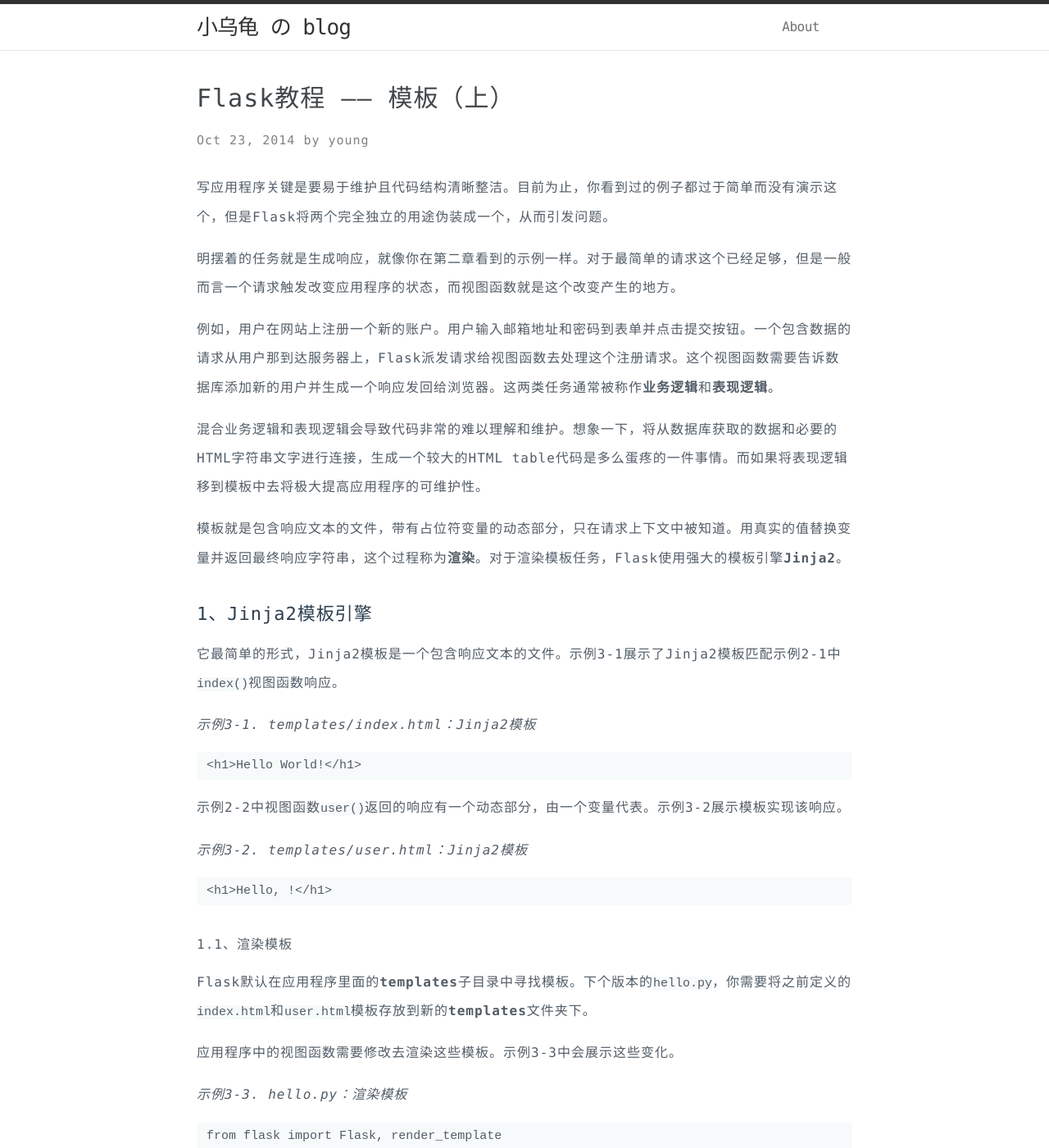
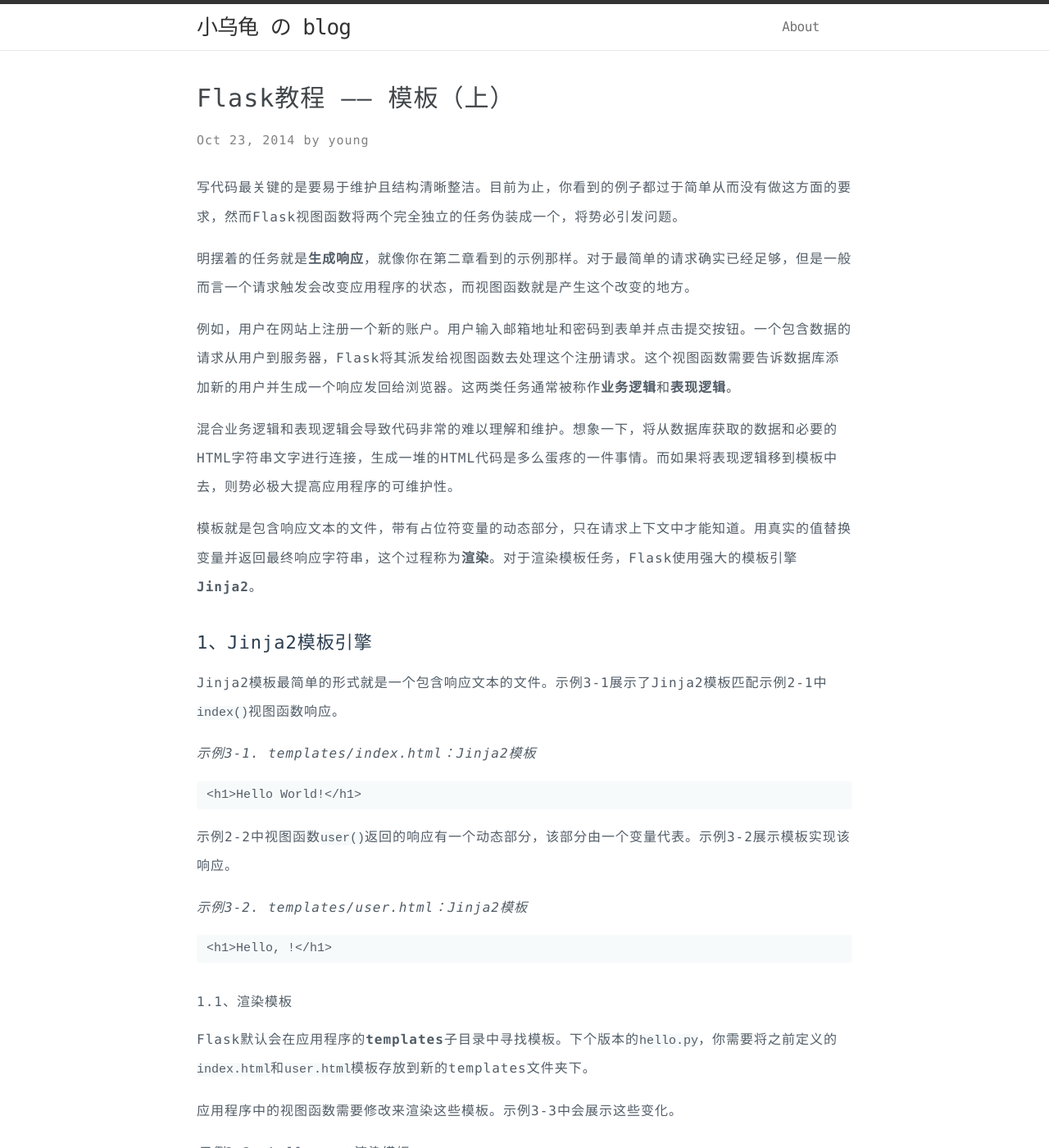
Before and after one commit to wanyoung1231/young-py.github.io, a Jekyll site: the page built from _posts/flask/2014-10-23-flask-3-1.markdown, in a window 1280 px wide and 1400 px high. Shown: the whole window at 82% size. Built offline with Jekyll 4.4.1, drawn with Linux system fonts in a browser that asks for light colours; some of the changed text lies outside the part shown.

Commit message:
完善flask3-1

```diff
--- a/_posts/flask/2014-10-23-flask-3-1.markdown
+++ b/_posts/flask/2014-10-23-flask-3-1.markdown
@@ -6,25 +6,25 @@ categories: flask
 author: young
 ---
 
-写应用程序关键是要易于维护且代码结构清晰整洁。目前为止，你看到过的例子都过于简单而没有演示这个，但是Flask将两个完全独立的用途伪装成一个，从而引发问题。
+写代码最关键的是要易于维护且结构清晰整洁。目前为止，你看到的例子都过于简单从而没有做这方面的要求，然而Flask视图函数将两个完全独立的任务伪装成一个，将势必引发问题。
 
-明摆着的任务就是生成响应，就像你在第二章看到的示例一样。对于最简单的请求这个已经足够，但是一般而言一个请求触发改变应用程序的状态，而视图函数就是这个改变产生的地方。
+明摆着的任务就是**生成响应**，就像你在第二章看到的示例那样。对于最简单的请求确实已经足够，但是一般而言一个请求触发会改变应用程序的状态，而视图函数就是产生这个改变的地方。
 
-例如，用户在网站上注册一个新的账户。用户输入邮箱地址和密码到表单并点击提交按钮。一个包含数据的请求从用户那到达服务器上，Flask派发请求给视图函数去处理这个注册请求。这个视图函数需要告诉数据库添加新的用户并生成一个响应发回给浏览器。这两类任务通常被称作**业务逻辑**和**表现逻辑**。
+例如，用户在网站上注册一个新的账户。用户输入邮箱地址和密码到表单并点击提交按钮。一个包含数据的请求从用户到服务器，Flask将其派发给视图函数去处理这个注册请求。这个视图函数需要告诉数据库添加新的用户并生成一个响应发回给浏览器。这两类任务通常被称作**业务逻辑**和**表现逻辑**。
 
-混合业务逻辑和表现逻辑会导致代码非常的难以理解和维护。想象一下，将从数据库获取的数据和必要的HTML字符串文字进行连接，生成一个较大的HTML table代码是多么蛋疼的一件事情。而如果将表现逻辑移到模板中去将极大提高应用程序的可维护性。
+混合业务逻辑和表现逻辑会导致代码非常的难以理解和维护。想象一下，将从数据库获取的数据和必要的HTML字符串文字进行连接，生成一堆的HTML代码是多么蛋疼的一件事情。而如果将表现逻辑移到模板中去，则势必极大提高应用程序的可维护性。
 
-模板就是包含响应文本的文件，带有占位符变量的动态部分，只在请求上下文中被知道。用真实的值替换变量并返回最终响应字符串，这个过程称为**渲染**。对于渲染模板任务，Flask使用强大的模板引擎**Jinja2**。
+模板就是包含响应文本的文件，带有占位符变量的动态部分，只在请求上下文中才能知道。用真实的值替换变量并返回最终响应字符串，这个过程称为**渲染**。对于渲染模板任务，Flask使用强大的模板引擎**Jinja2**。
 
 ### 1、Jinja2模板引擎
 
-它最简单的形式，Jinja2模板是一个包含响应文本的文件。示例3-1展示了Jinja2模板匹配示例2-1中`index()`视图函数响应。
+Jinja2模板最简单的形式就是一个包含响应文本的文件。示例3-1展示了Jinja2模板匹配示例2-1中`index()`视图函数响应。
 
 _示例3-1. templates/index.html：Jinja2模板_
 
     <h1>Hello World!</h1>
 
-示例2-2中视图函数`user()`返回的响应有一个动态部分，由一个变量代表。示例3-2展示模板实现该响应。
+示例2-2中视图函数`user()`返回的响应有一个动态部分，该部分由一个变量代表。示例3-2展示模板实现该响应。
 
 _示例3-2. templates/user.html：Jinja2模板_
 
@@ -32,9 +32,9 @@ _示例3-2. templates/user.html：Jinja2模板_
 
 ##### 1.1、渲染模板
 
-Flask默认在应用程序里面的**templates**子目录中寻找模板。下个版本的`hello.py`，你需要将之前定义的`index.html`和`user.html`模板存放到新的**templates**文件夹下。
+Flask默认会在应用程序的**templates**子目录中寻找模板。下个版本的`hello.py`，你需要将之前定义的`index.html`和`user.html`模板存放到新的templates文件夹下。
 
-应用程序中的视图函数需要修改去渲染这些模板。示例3-3中会展示这些变化。
+应用程序中的视图函数需要修改来渲染这些模板。示例3-3中会展示这些变化。
 
 _示例3-3. hello.py：渲染模板_
 
@@ -64,7 +64,7 @@ def user(name):
 
 示例3-2的模板中的`{{ name }}`结构引用一个变量，特殊的占位符告诉模板引擎，那个地方的值应该从模板被渲染时提供的数据中获取。
 
-Jinja2识别任何类型的变量，包括复杂类型列表、字典和对象。下面是一些模板中使用变量的示例：
+Jinja2识别任何类型的变量，包括复杂的列表、字典和对象。下面是一些模板中使用变量的示例：
 
     <p>A value from a dictionary: {{ mydict['key'] }}.</p>
     <p>A value from a list: {{ mylist[3] }}.</p>
```
Also changed, not shown: other parts of _posts/flask/2014-10-23-flask-3-1.markdown (+1 -1 lines), 2 other files.
